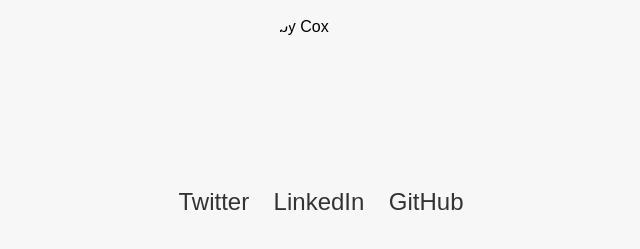
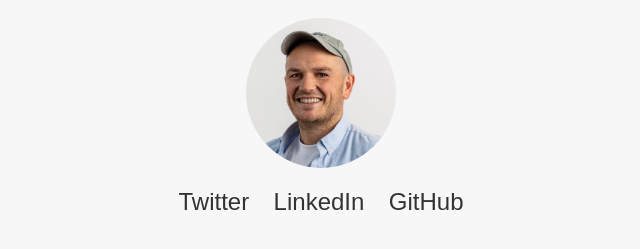
Before and after one commit to tobycox/tobycox.com, a plain HTML site: page index.html in a window 1280 px wide. Shown: the part 323-572 px from the top of the page, without its empty margins (319-959 px from the left). Drawn offline with Linux system fonts and the light colour scheme.

Commit message:
Update index.html

```diff
--- a/index.html
+++ b/index.html
@@ -39,7 +39,7 @@
 <body>
 
     <h1>Toby Cox</h1>
-    <img src="path-to-your-photo.jpg" alt="Toby Cox" class="profile-photo">
+    <img src="/avatar.jpg" alt="Toby Cox" class="profile-photo">
 
     <div class="social-links">
         <!-- Replace href with your actual social media profile links -->
```
